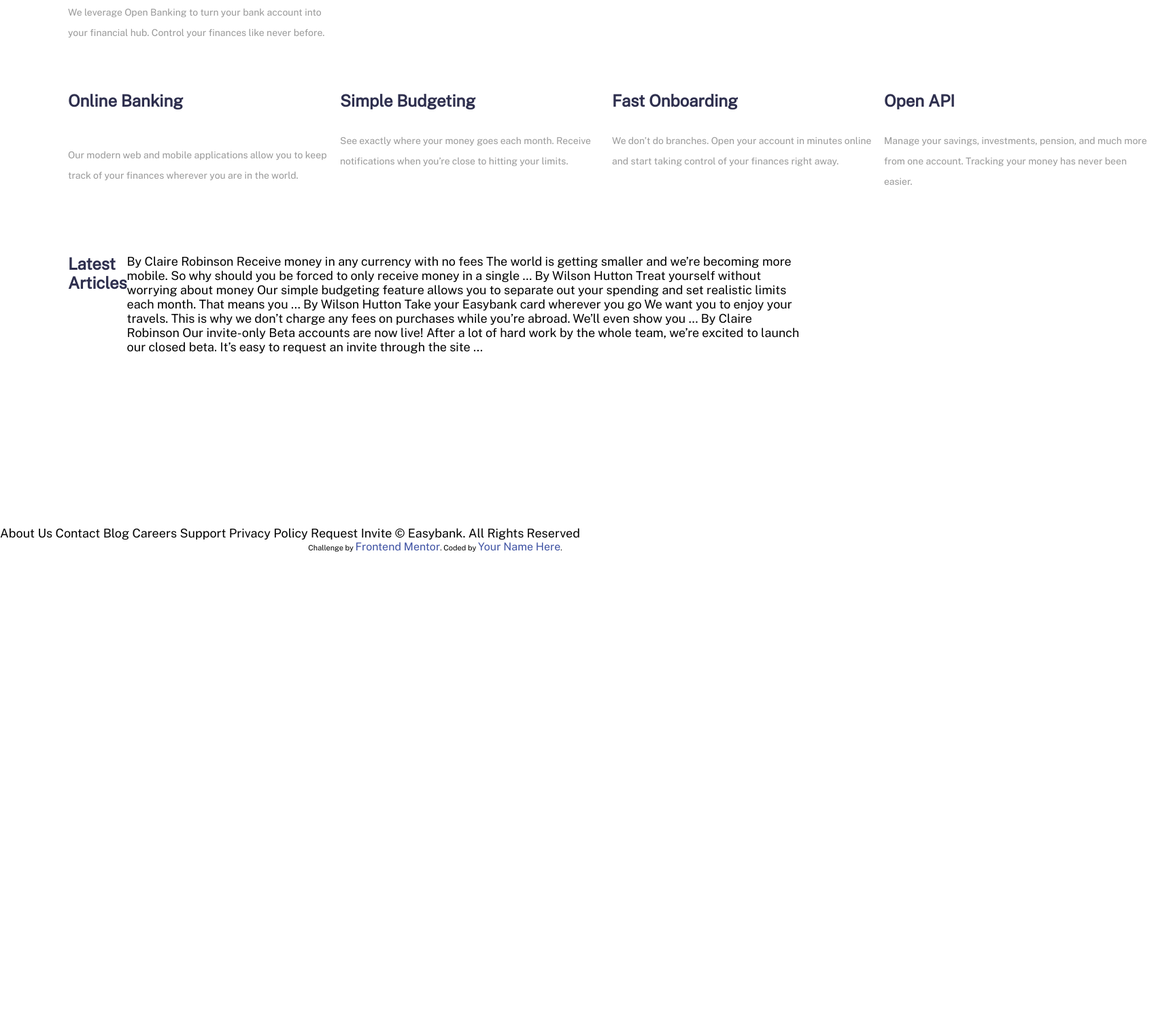
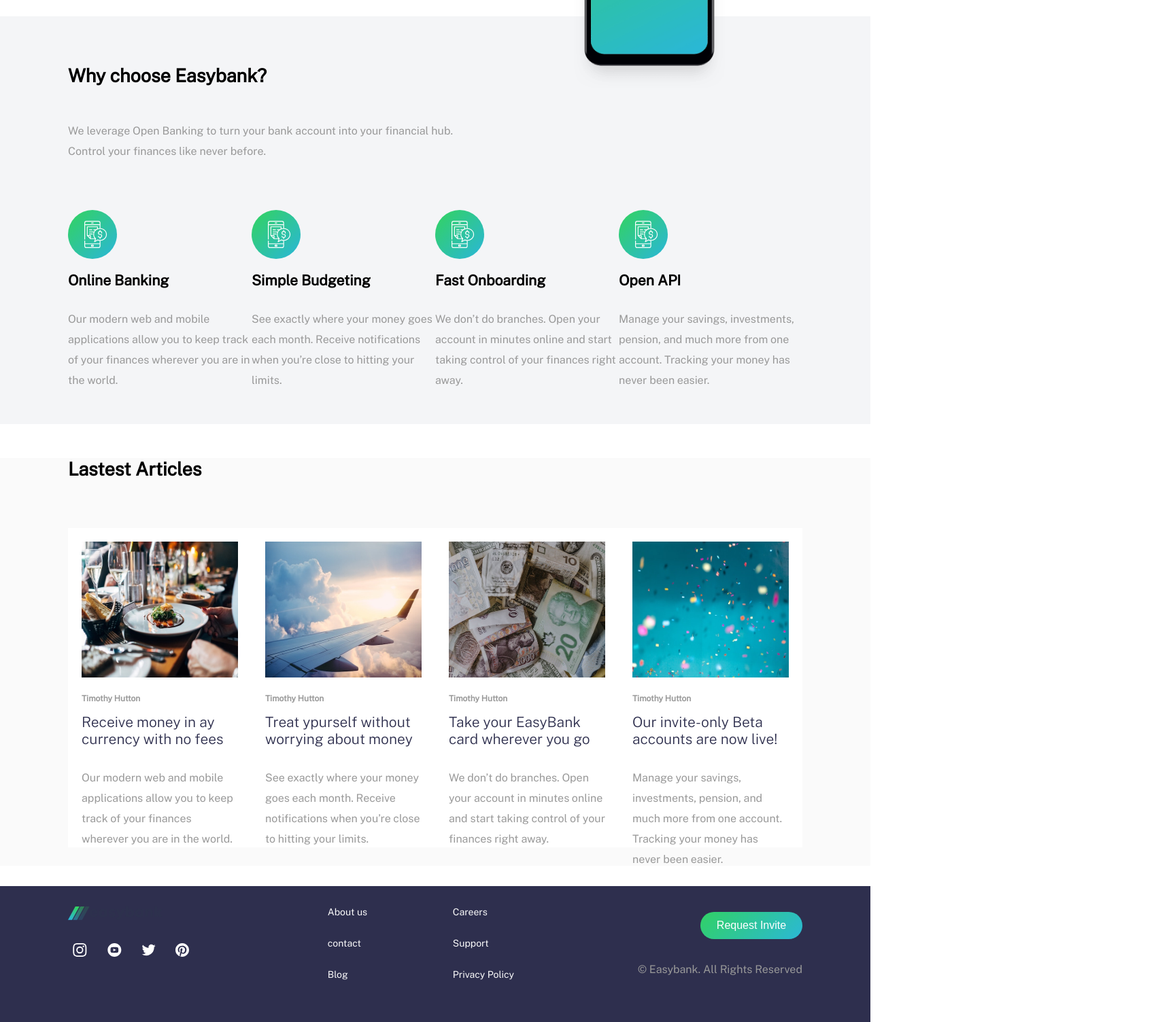
Before and after one commit to meryHayward/tp7, a plain HTML site: page index.html in a window 1280 px wide. Shown: the part 666-2170 px from the top of the page at 68% size, 1700 px wide, since content can reach past the window. Before the commit the page ends 1480 px from the top, so only its background shows below. Drawn offline with nearby package versions, Linux system fonts and the light colour scheme.

Commit message:
subo la landing final pero con un error

```diff
--- a/index.html
+++ b/index.html
@@ -12,8 +12,6 @@
 
 </head>
 <body>
-<!--   <div class="imagenFondo"><img src="/images/bg-intro-desktop.svg" alt=""></div>
- -->
  <div class="contenido">
  <nav class="header">
     <img class="logo" src="/images/logo.svg" alt="logo">
@@ -27,84 +25,116 @@
     <button class="buttonNav"> Request Invite </button>
   </nav>
     <section class="intro">
-      <h1>Next generation digital banking</h1>
-      <p>Take your financial life online. Your Easybank account will be a one-stop-shop
-        for spending, saving, budgeting, investing, and much more.</p>
-      <button class="buttonNav">Request Invite</button>
+      <div class="introIzq">
+        <h1 class="tituloGde">Next generation <br> digital banking</h1>
+        <p>Take your financial life online. Your Easybank account <br> will be a one-stop-shop
+        for spending, saving, <br> budgeting, investing, and much more.</p>
+        <button class="buttonNav">Request Invite</button>
+      </div>
+      <div class="introDer">
+        <img class="imgSize" src="/images/image-mockups.png" alt="mockup">
+      </div>
     </section>
-    <section class="intro">
-      <h1>Why choose Easybank?</h1>
+    <section class="intro1">
       <br>
-      <p> We leverage Open Banking to turn your bank account into your financial hub. Control
+      <h1 class="titulo">Why choose Easybank?</h1>
+      <br>
+      <p> We leverage Open Banking to turn your bank account into your financial hub. <br> Control
       your finances like never before.</p>
       <br>
       <div class="articulos">
-        <article>
+        <article class="artIconos">
+          <img class="icon" src="/images/icon-budgeting.svg" alt="icon">
           <h1>Online Banking</h1>
-          <br>
           <p> Our modern web and mobile applications allow you to keep track of your finances
             wherever you are in the world.</p>
         </article>
-        <article>
+        <article class="artIconos">
+          <img class="icon" src="/images/icon-budgeting.svg" alt="icon">
           <h1>  Simple Budgeting</h1>
           <p> See exactly where your money goes each month. Receive notifications when you’re
             close to hitting your limits.</p>
         </article>
-        <article>
+        <article class="artIconos">
+          <img class="icon" src="/images/icon-budgeting.svg" alt="icon">
           <h1>Fast Onboarding</h1>
           <p>We don’t do branches. Open your account in minutes online and start taking control
             of your finances right away.</p>
         </article>
-        <article>
+        <article class="artIconos">
+          <img class="icon" src="/images/icon-budgeting.svg" alt="icon">
           <h1>Open API</h1>
           <p> Manage your savings, investments, pension, and much more from one account. Tracking
             your money has never been easier.</p>
         </article>
       </div>
     </section>
-    <section class="articulos2">
-      <h1>Latest Articles</h1>
-      <div>
-        <articles>
-          By Claire Robinson
-  Receive money in any currency with no fees
-  The world is getting smaller and we’re becoming more mobile. So why should you be
-  forced to only receive money in a single …
-        </articles>
-        <articles>  By Wilson Hutton
-          Treat yourself without worrying about money
-          Our simple budgeting feature allows you to separate out your spending and set
-          realistic limits each month. That means you …</articles>
-        <articles>  By Wilson Hutton
-          Take your Easybank card wherever you go
-          We want you to enjoy your travels. This is why we don’t charge any fees on purchases
-          while you’re abroad. We’ll even show you …
-        </articles>
-        <articles>
-          By Claire Robinson
-          Our invite-only Beta accounts are now live!
-          After a lot of hard work by the whole team, we’re excited to launch our closed beta.
-          It’s easy to request an invite through the site ...
-        </articles>
+    <section class="intro3">
+      <h1 class="titulo">Lastest Articles</h1>
+      <br>
+      <div class="articulos">
+        <article class="artImagenes">
+          <img class="artImg" src="/images/image-restaurant.jpg" alt="icon">
+          <h2>Timothy Hutton</h2>
+          <h1 class="titArt">Receive money in ay currency with no fees</h1>
+          <p> Our modern web and mobile applications allow you to keep track of your finances
+            wherever you are in the world.</p>
+        </article>
+        <article class="artImagenes">
+          <img class="artImg" src="/images/image-plane.jpg" alt="icon">
+          <h2>Timothy Hutton</h2>
+          <h1 class="titArt">Treat ypurself without worrying about money</h1>
+          <p> See exactly where your money goes each month. Receive notifications when you’re
+            close to hitting your limits.</p>
+        </article>
+        <article class="artImagenes">
+          <img class="artImg" src="/images/image-currency.jpg" alt="icon">
+          <h2>Timothy Hutton</h2>
+          <h1 class="titArt">Take your EasyBank card wherever you go</h1>
+          <p>We don’t do branches. Open your account in minutes online and start taking control
+            of your finances right away.</p>
+        </article>
+        <article class="artImagenes">
+          <img class="artImg" src="/images/image-confetti.jpg" alt="icon">
+          <h2>Timothy Hutton</h2>
+          <h1 class="titArt">Our invite-only Beta accounts are now live!</h1>
+          <p> Manage your savings, investments, pension, and much more from one account. Tracking
+            your money has never been easier.</p>
+        </article>
       </div>
     </section>
   </div>
-  <footer>
-    About Us
-    Contact
-    Blog
-    Careers
-    Support
-    Privacy Policy
-
-    Request Invite
-
-    © Easybank. All Rights Reserved
+<footer>
+  <div class="redes">
+    <img style="color: aliceblue;" src="/images/logo.svg" alt="logo">
+    <div class="iconosRedes">
+      <img src="/images/icon-instagram.svg" alt="Instagram"><a href="http://" target="_blank" rel="noopener noreferrer"></a>
+      <img src="/images/icon-youtube.svg" alt="YouTube"><a href="http://" target="_blank" rel="noopener noreferrer"></a>
+      <img src="/images/icon-twitter.svg" alt="Twitter"><a href="http://" target="_blank" rel="noopener noreferrer"></a>
+      <img src="/images/icon-pinterest.svg" alt="Pinterest"><a href="http://" target="_blank" rel="noopener noreferrer"></a>
+    </div>
+  </div>
+  <div class="map">
+    <ul>
+      <li>About us</li>
+      <li>contact</li>
+      <li>Blog</li>
+    </ul>
+    <ul>
+      <li>Careers</li>
+      <li>Support</li>
+      <li>Privacy Policy</li>
+    </ul>
+  </div>
+  <div class="copyrigth">
+    <button class="buttonNav">Request Invite</button>
+    <p> © Easybank. All Rights Reserved</p>
+  </div>
   </footer>
 
-  <div class="attribution">
+  <!-- <div class="attribution">
     Challenge by <a href="https://www.frontendmentor.io?ref=challenge" target="_blank">Frontend Mentor</a>.
     Coded by <a href="#">Your Name Here</a>.
-  </div>
+  </div> -->
 </body>
 </html>
--- a/style.css
+++ b/style.css
@@ -33,11 +33,10 @@ body{
   background-repeat: no-repeat;
   background-size: 50%;
   background-position: right top;
-  z-index: 100;
-
 }
 
 .header{
+  position: relative;
   display: flex;
 	flex-direction: row;
 	flex-wrap: nowrap;
@@ -48,11 +47,12 @@ body{
   margin: auto;
   height: 90px;
   background-color: #fafafa;
+  z-index: 1;
 
 }
 .navBar{
   width: 300px;
-  margin-top: 50px;
+  margin-top: 38px;
   width: 300px;
   display: flex;
   flex-direction: row;
@@ -65,10 +65,10 @@ a{
   text-decoration: none;
 }
 .logo{
-  margin-top: 50px;
+  margin-top: 38px;
 }
 .buttonNav{
-  margin-top: 50px;
+  margin-top: 38px;
   width: 150px;
   height: 40px;
   font-size: 16px;
@@ -80,60 +80,133 @@ a{
   border: none;
 
 }
-h1{
-  font-size: 24px;
+
+.tituloGde{
+  font-size: 48px;
   color: #2e2f4e;
   text-align: left;
-  width: 350px;
+  font-weight: 200;
+}
+h2{
+  margin-top: 20px;
+  margin-bottom: 15px;
+  font-size: 12px;
+  color: #999999;
+  text-align: left;
 }
 p{
   margin-top: 30px;
   color: #999999;
-  font-size: 14px;
-  width: 400px;
+  font-size: 16px;
   line-height: 30px;
 }
-
+.titulo{
+  margin-top: 50px;
+}
 .intro{
   margin-top: 50px;
   height: 400px;
   padding-left: 100px;
   padding-right: 100px;
-  background-color: white;
-  z-index: -2;
+}
 
+.introDer{
+  position: absolute;
+  top: 0;
+  right: 0;
+}
+.imgSize{
+  width: 650px;
+}
+.introIzq{
+  margin-top: 150px;
+}
+.intro1{
+  margin-top: 50px;
+  height: 600px;
+  padding-left: 100px;
+  padding-right: 100px;
+  background-color: #f4f5f7;
 }
 .articulos{
   margin-top: 50px;
-  height: 400px;
   display: flex;
 	flex-wrap: nowrap;
 	justify-content: space-around;
 	align-items: flex-start;
   align-content: stretch;
-  z-index: -2;
 }
-.articulos2{
-  margin-top: 50px;
-  height: 400px;
+.artIconos{
+  width: 300px;
+}
+.icon{
+  margin-bottom: 15px ;
+}
+
+.artImg{
+  width: 100%;
+  height: 200px;
+}
+
+.intro3{
+  margin: auto;
+  height: 600px;
+  padding-left: 100px;
+  padding-right: 100px;
+  background-color: #fafafa;
+}
+.titArt{
+  font-size: 21px;
+  color: #2e2f4e;
+  text-align: left;
+  font-weight: 200;
+}
+.artImagenes{
+  width: 300px;
+  height: 430px;
+  background-color: white;
+  padding: 20px;
+}
+li{
+  margin-top: 30px;
+  color:hsl(0, 0%, 98%);
+  font-size: 14px;
+  list-style: none;
+}
+footer{
+  margin-top: 30px;
+  padding-left: 100px;
+  padding-right: 100px;
+  background-color: #2e2f4e;
+  height: 200px;
+  display: flex;
+	flex-direction: row;
+	flex-wrap: nowrap;
+	justify-content: space-between;
+	align-items: flex-start;
+}
+.redes{
+  margin-top: 30px;
+  width: 200px;
+
+}
+.map{
+  width: 400px;
   display: flex;
 	flex-direction: row;
 	flex-wrap: nowrap;
 	justify-content: space-around;
-	align-items: flex-start;
-  align-content: stretch;
-  padding-left: 100px;
-  padding-right: 100px;
-  z-index: -2;
+	align-items: center;
 }
+.iconosRedes{
+  margin-top: 30px;
+  display: flex;
+	flex-direction: row;
+	flex-wrap: nowrap;
+	justify-content: space-around;
+	align-items: center;
 
-/* .imagenFondo{
-  background-image: url(/images/bg-intro-desktop.svg);
-  float: right;
-  z-index: -1;
-  width: 50%;
-  height: 50%;
-
-
-
-} */
+}
+.copyrigth{
+  justify-items: right;
+}
```
Also changed, not shown: prueba.html (added, +70 -0 lines).
